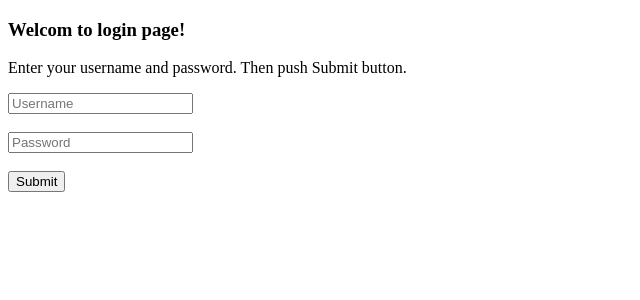
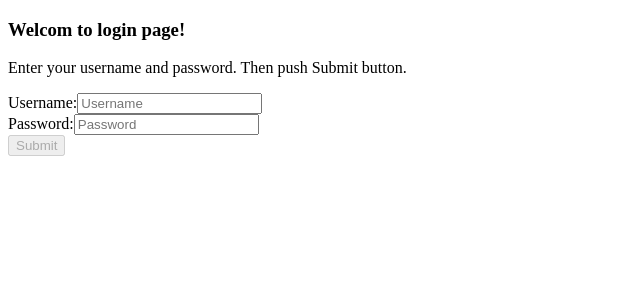
Before and after one commit to e-commerce-app/e-commerce-ui, an Angular app in the folder e-commerce-project/: page / in a window 1280 px wide. Shown: the top 300 px of the page, without its empty margins (0-640 px from the left). Built offline with nearby package versions, Linux system fonts and the light colour scheme.

Commit message:
story-7/login-validation: created validation form

```diff
--- a/e-commerce-project/src/app/app.module.ts
+++ b/e-commerce-project/src/app/app.module.ts
@@ -1,6 +1,6 @@
 import { BrowserModule } from '@angular/platform-browser';
 import { NgModule } from '@angular/core';
-import { FormsModule }   from '@angular/forms';
+import { FormsModule, ReactiveFormsModule }   from '@angular/forms';
 import { AppRoutingModule } from './app-routing.module';
 import { AppComponent } from './app.component';
 import { LoginPageComponent } from './components/login-page/login-page.component';
@@ -13,7 +13,8 @@ import { LoginPageComponent } from './components/login-page/login-page.component
   imports: [
     BrowserModule,
     AppRoutingModule,
-    FormsModule
+    FormsModule,
+    ReactiveFormsModule
   ],
   providers: [],
   bootstrap: [AppComponent]
--- a/e-commerce-project/src/app/components/login-page/login-page.component.html
+++ b/e-commerce-project/src/app/components/login-page/login-page.component.html
@@ -1,8 +1,18 @@
 <h3>Welcom to login page!</h3>
 <p>Enter your username and password. Then push Submit button.</p>
 
-<form (ngSubmit)="toSubmit(username.value, password.value)">
-	<input #username type="text" name= 'username' placeholder="Username"><br><br>
-	<input #password type="password" name="pass" placeholder="Password"><br><br>
-	<button type="submit">Submit</button>
+<form [formGroup]="loginForm" (ngSubmit)="toSubmit()">
+
+	<div class="">
+	  <label for="userName">Username:</label>
+	  <input type="email" formControlName="userName" class="" id="userName" placeholder="Username">
+	</div>
+
+	<div class="">
+	  <label for="password">Password:</label>
+	  <input type="password" formControlName="password" class="" id="password" placeholder="Password">
+	</div>
+
+	<button [disabled]="!loginForm.value.password || !loginForm.value.userName || loginForm.status!=='VALID'" type="submit" class="">Submit</button>
+
 </form>
--- a/e-commerce-project/src/app/components/login-page/login-page.component.ts
+++ b/e-commerce-project/src/app/components/login-page/login-page.component.ts
@@ -1,4 +1,5 @@
 import { Component, OnInit } from '@angular/core';
+import {FormBuilder, FormGroup, Validators} from '@angular/forms';
 
 @Component({
   selector: 'login-page',
@@ -7,13 +8,20 @@ import { Component, OnInit } from '@angular/core';
 })
 export class LoginPageComponent implements OnInit {
 
-  toSubmit(userName, password){
-    console.log("Username is '" + userName + "' and password is '" + password + "'.");
+  loginForm: FormGroup;
+
+  constructor(public formBuilder: FormBuilder) {
+  	this.loginForm = formBuilder.group({
+  		userName: [null],
+      	password: [null, Validators.minLength(8)]
+  	})
   }
-
-  constructor() { }
 
   ngOnInit() {
   }
 
+  toSubmit(userName, password) {
+    console.log(this.loginForm.value);
+  }
+
 }
```
